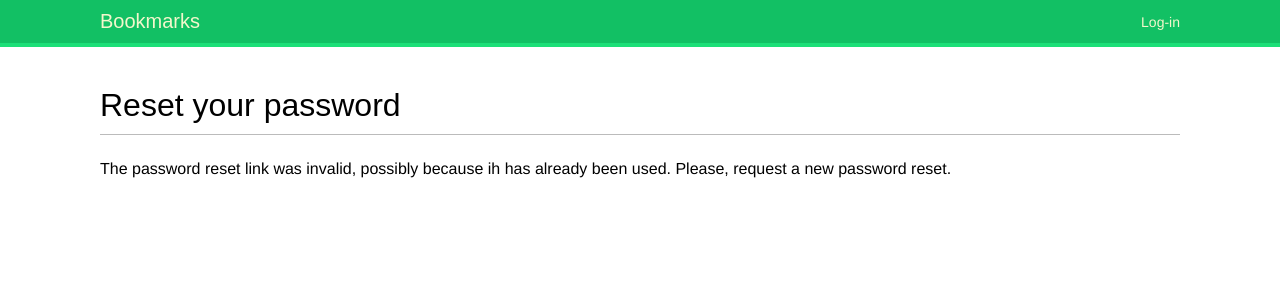
After one commit to GalRavil/dj_pr_social_website, a Django app: a page that uses account/templates/registration/password_reset_confirm.html in a window 1280 px wide. The commit adds this page. Shown: the top 300 px of the page. Run offline with Django 3.2, Linux system fonts and the light colour scheme; some web fonts are replaced.

Commit message:
+ reset password functionality

```diff
--- a/account/templates/registration/login.html
+++ b/account/templates/registration/login.html
@@ -22,5 +22,7 @@
             <input type="hidden" name="next" value="{{ next }}"/>
             <p><input type="submit" value="Log-in"/></p>
         </form>
+
+        <p><a href="{% url "password_reset" %}">Forgot you  password?</a></p>
     </div>
 {% endblock %}
--- /dev/null
+++ b/account/templates/registration/password_reset_confirm.html
@@ -0,0 +1,17 @@
+{% extends "base.html" %}
+
+{% block title %}Reset your password{% endblock %}
+
+{% block content %}
+    <h1>Reset your password</h1>
+    {% if validlink %}
+        <form action="." method="post">
+            {{ form.as_p }}
+            {% csrf_token %}
+            <p><input type="submit" value="Change my password"/></p>
+        </form>
+    {% else %}
+        <p>The password reset link was invalid, possibly because ih has already been used.
+        Please, request a new password reset.</p>
+    {% endif %}
+{% endblock %}
--- /dev/null
+++ b/account/templates/registration/password_reset_email.html
@@ -0,0 +1,6 @@
+Password reset from e-mail: {{ email }}
+
+Follow the link bellow:
+{{ protocol }}://{{ domain }}{% url "password_reset_confirm" uidb64=uid token=token %}
+
+Your username: {{ user.get_username }}
--- a/account/urls.py
+++ b/account/urls.py
@@ -13,8 +13,21 @@ urlpatterns = [
 
     url(r'^$', views.dashboard, name='dashboard'),
 
+    # change password
     url(r'^password-change/$', 'django.contrib.auth.views.password_change',
         name='password_change'),
     url(r'^password-change/done/$', 'django.contrib.auth.views.password_change_done',
         name='password_change_done'),
+
+    # restore password
+    url(r'^password-reset/$', 'django.contrib.auth.views.password_reset',
+        name='password_reset'),
+    url(r'^password-reset/done/$', 'django.contrib.auth.views.password_reset_done',
+        name='password_reset_done'),
+    url(r'^password-reset/confirm/(?P<uidb64>[-\w]+)/(?P<token>[-\w]+)/$',
+        'django.contrib.auth.views.password_reset_confirm',
+        name='password_reset_confirm'),
+    url(r'^password-reset/complete/$',
+        'django.contrib.auth.views.password_reset_complete',
+        name='password_reset_complete'),
 ]
--- a/bookmarks/urls.py
+++ b/bookmarks/urls.py
@@ -16,6 +16,6 @@ from django.conf.urls import include, url
 from django.contrib import admin
 
 urlpatterns = [
+    url(r'^account/', include('account.urls')),
     url(r'^admin/', include(admin.site.urls)),
-    url(r'^account/', include('account.urls')),
 ]
```
Also changed, not shown: account/templates/registration/password_reset_complete.html (added, +9 -0 lines), account/templates/registration/password_reset_done.html (added, +10 -0 lines), account/templates/registration/password_reset_form.html (added, +13 -0 lines), bookmarks/settings.py (+18 -0 lines).
